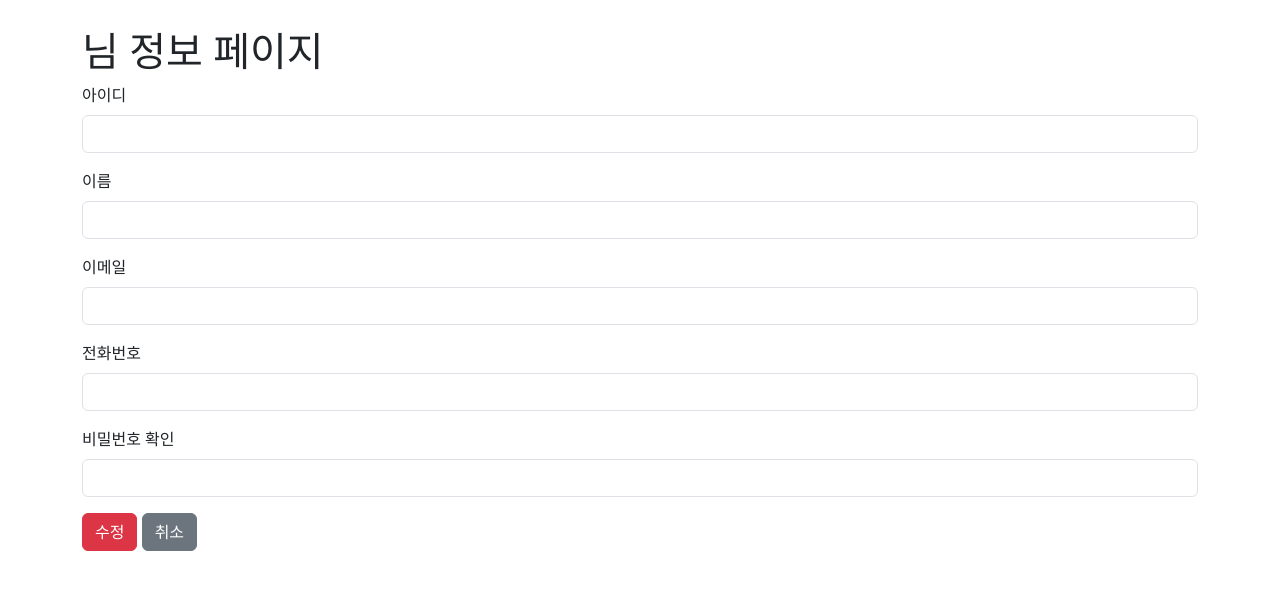
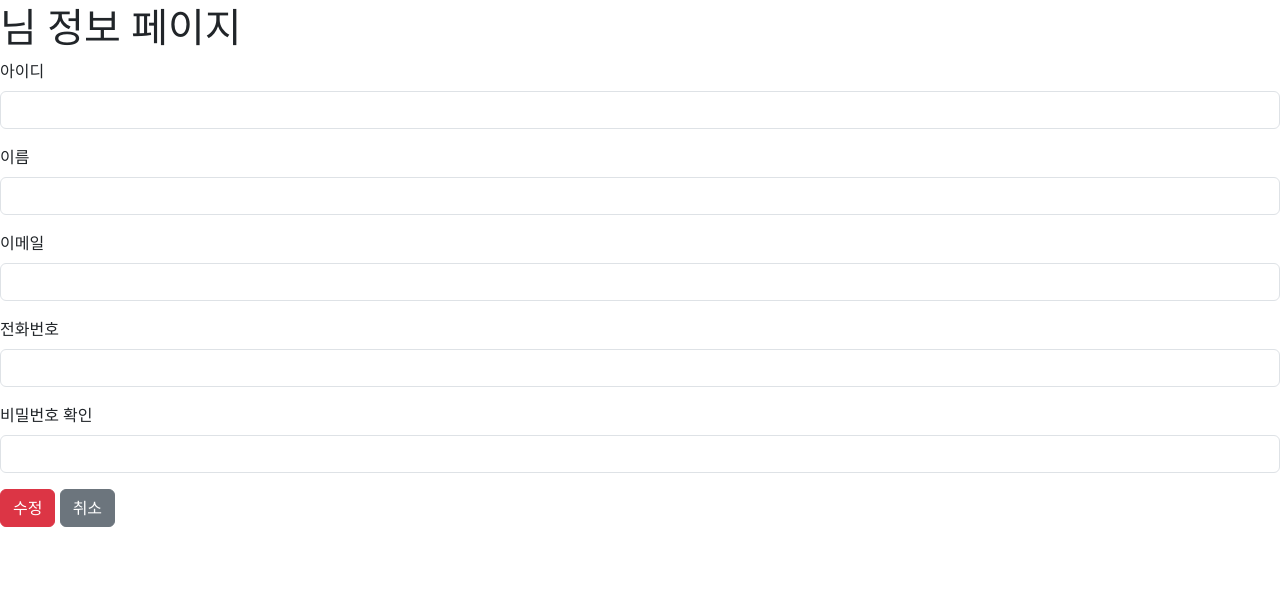
Before and after one commit to jhpark0623/SecondProject, a Django app: page /accounts/profile/ in a window 1280 px wide. Shown: the part 53-643 px from the top of the page. Run offline with Django 5.2, Linux system fonts and the light colour scheme.

Commit message:
base 수정

```diff
--- a/second/templates/base.html
+++ b/second/templates/base.html
@@ -64,12 +64,8 @@
         </div>
     </div>
 
-
-    <div class="container mt-4">
         {% block content %}
         {% endblock %}
-    </div>
-
 
 </body>
 </html>
```
